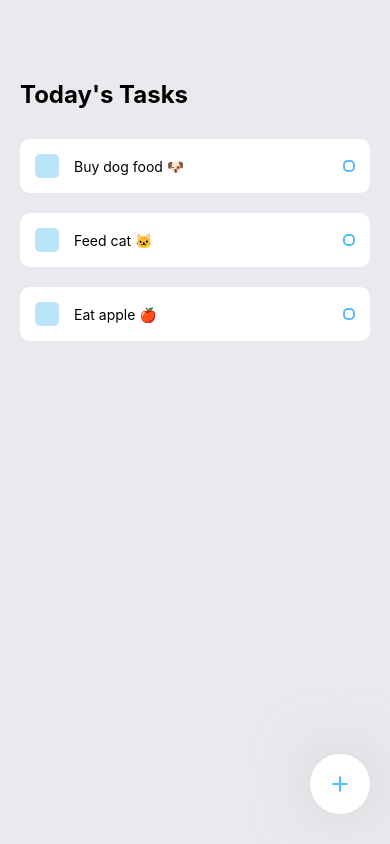
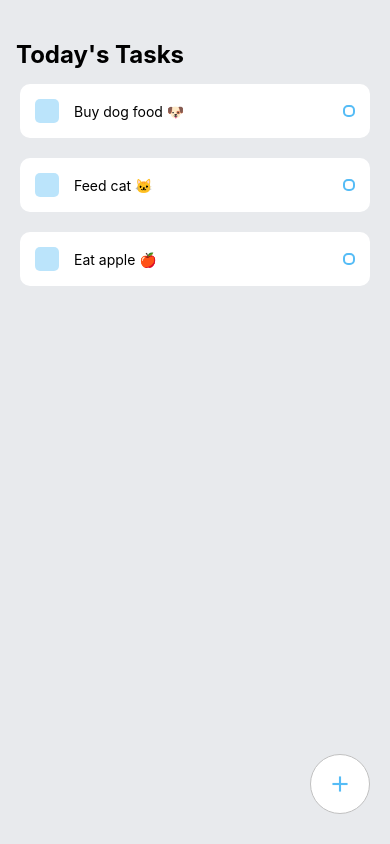
Before and after one commit to realmags/todo-app, a React Native app: screen /Home in a window 390 px wide. Built offline with nearby package versions, Linux system fonts and the light colour scheme.

Commit message:
Add stack navigation for home

```diff
--- a/App.js
+++ b/App.js
@@ -1,11 +1,15 @@
 // import { StatusBar } from "expo-status-bar";
 import React, { useState } from "react";
+import { NavigationContainer } from "@react-navigation/native";
 
 // components
-import Home from "./screens/home";
+import HomeStack from "./routes/homeStack";
 
-// todo: install stack nav
 // todo: make whole app scrollable, not just flatlist
 export default function App() {
-  return <Home />;
+  return (
+    <NavigationContainer>
+      <HomeStack />
+    </NavigationContainer>
+  );
 }
--- /dev/null
+++ b/components/DetailsHeader.jsx
@@ -0,0 +1,38 @@
+import React from "react";
+import {
+  View,
+  Text,
+  StyleSheet,
+  TouchableOpacity,
+  TouchableNativeFeedback,
+} from "react-native";
+import { MaterialIcons } from "@expo/vector-icons";
+
+// todo: make feedback circular
+export default function DetailsHeader() {
+  return (
+    // <View style={styles.headerWrapper}>
+    <TouchableNativeFeedback style={styles.deleteButton}>
+      <View style={styles.deleteWrapper}>
+        <MaterialIcons name="delete" size={24} color="#55bcf6" />
+      </View>
+    </TouchableNativeFeedback>
+    // </View>
+  );
+}
+
+const styles = StyleSheet.create({
+  deleteWrapper: {
+    padding: 5,
+    // width: 30,
+    // height: 30,
+    // borderColor: "#333",
+    // borderWidth: 1,
+    backgroundColor: "#333",
+    // borderRadius: 100,
+  },
+  deleteButton: {
+    borderRadius: 100,
+    backgroundColor: "#333",
+  },
+});
--- /dev/null
+++ b/components/HomeHeader.jsx
@@ -0,0 +1,24 @@
+import React from "react";
+import { View, Text, StyleSheet } from "react-native";
+
+export default function HomeHeader() {
+  return (
+    <View style={styles.headerWrapper}>
+      <Text style={styles.headerText}>Today's Tasks</Text>
+    </View>
+  );
+}
+
+const styles = StyleSheet.create({
+  headerWrapper: {
+    paddingTop: 40,
+    paddingBottom: 20,
+    // backgroundColor: "#fff",
+    width: "100%",
+    height: "100%",
+  },
+  headerText: {
+    fontSize: 24,
+    fontWeight: "bold",
+  },
+});
--- a/package.json
+++ b/package.json
@@ -8,11 +8,15 @@
     "eject": "expo eject"
   },
   "dependencies": {
+    "@react-navigation/native": "^6.0.1",
+    "@react-navigation/native-stack": "^6.0.2",
     "expo": "~42.0.1",
     "expo-status-bar": "~1.0.4",
     "react": "16.13.1",
     "react-dom": "16.13.1",
     "react-native": "https://github.com/expo/react-native/archive/sdk-42.0.0.tar.gz",
+    "react-native-safe-area-context": "3.2.0",
+    "react-native-screens": "~3.4.0",
     "react-native-web": "~0.13.12"
   },
   "devDependencies": {
--- /dev/null
+++ b/routes/homeStack.jsx
@@ -0,0 +1,41 @@
+import React from "react";
+import { createNativeStackNavigator } from "@react-navigation/native-stack";
+
+// screens
+import Home from "../screens/home";
+import TaskDetails from "../screens/taskDetails";
+import HomeHeader from "../components/HomeHeader";
+import DetailsHeader from "../components/DetailsHeader";
+
+const Stack = createNativeStackNavigator();
+
+export default function HomeStack() {
+  return (
+    <Stack.Navigator
+      initialRouteName="Home"
+      screenOptions={{ headerShadowVisible: false, headerTintColor: "#55bcf6" }}
+    >
+      <Stack.Screen
+        name="Home"
+        component={Home}
+        options={{
+          headerStyle: {
+            backgroundColor: "#e8eaed",
+          },
+          headerTitle: () => <HomeHeader />,
+        }}
+      />
+      <Stack.Screen
+        name="TaskDetails"
+        component={TaskDetails}
+        options={{
+          headerStyle: {
+            backgroundColor: "#fff",
+          },
+          headerTitle: "",
+          headerRight: () => <DetailsHeader />,
+        }}
+      />
+    </Stack.Navigator>
+  );
+}
--- a/screens/home.jsx
+++ b/screens/home.jsx
@@ -14,11 +14,11 @@ import Task from "../components/Task";
 import TaskForm from "../components/TaskForm";
 
 // todo: edit weird shadow of button
-export default function Home() {
+export default function Home({ navigation }) {
   const [taskItems, setTaskItems] = useState([
-    { key: "1", task: "Buy dog food 🐶" },
-    { key: "2", task: "Feed cat 🐱" },
-    { key: "3", task: "Eat apple 🍎" },
+    { key: "1", task: "Buy dog food 🐶", details: "No hay dog" },
+    { key: "2", task: "Feed cat 🐱", details: "Miming is always hungry" },
+    { key: "3", task: "Eat apple 🍎", details: "Keep the doctor away" },
   ]);
   const [toggleModal, setToggleModal] = useState(false);
 
@@ -33,12 +33,14 @@ export default function Home() {
     <View style={styles.container}>
       {/* today's tasks */}
       <View style={styles.tasksWrapper}>
-        <Text style={styles.sectionTitle}>Today's Tasks</Text>
+        {/* <Text style={styles.sectionTitle}>Today's Tasks</Text> */}
         <View style={styles.items}>
           <FlatList
             data={taskItems}
             renderItem={({ item }) => (
-              <TouchableOpacity>
+              <TouchableOpacity
+                onPress={() => navigation.navigate("TaskDetails", { item })}
+              >
                 <Task text={item.task} />
               </TouchableOpacity>
             )}
@@ -70,7 +72,7 @@ const styles = StyleSheet.create({
   },
   tasksWrapper: {
     flex: 1,
-    paddingTop: 80,
+    // paddingTop: 80,
     paddingHorizontal: 20,
     paddingBottom: 80,
   },
@@ -80,7 +82,7 @@ const styles = StyleSheet.create({
   },
   items: {
     flex: 1,
-    marginTop: 30,
+    marginTop: 20,
   },
   writeTaskWrapper: {
     position: "absolute",
@@ -107,6 +109,9 @@ const styles = StyleSheet.create({
     position: "absolute",
     right: 20,
     bottom: 30,
+    // test
+    // backgroundColor: "#fff",
+    // borderRadius: 60,
   },
   addButton: {
     width: 60,
@@ -115,10 +120,12 @@ const styles = StyleSheet.create({
     borderRadius: 60,
     // ! weird shadow border
     // elevation: 1,
-    shadowOffset: { width: 1, height: -2 },
-    shadowOpacity: 0.6,
-    shadowRadius: 60,
-    shadowColor: "#c0c0c0",
+    // shadowOffset: { width: 1, height: -2 },
+    // shadowOpacity: 0.6,
+    // shadowRadius: 60,
+    // shadowColor: "#c0c0c0",
+    borderColor: "#c0c0c0",
+    borderWidth: 1,
     justifyContent: "center",
     alignItems: "center",
   },
--- /dev/null
+++ b/screens/taskDetails.jsx
@@ -0,0 +1,41 @@
+import React from "react";
+import { View, Text, StyleSheet, SafeAreaView, Platform } from "react-native";
+import { MaterialIcons } from "@expo/vector-icons";
+
+// * consider adding timestamp
+// todo: add custom header to navigation
+export default function TaskDetails({ navigation, route }) {
+  const { item } = route.params;
+
+  return (
+    <SafeAreaView style={styles.taskDetailsWrapper}>
+      <Text style={styles.taskTitle}>{item.task}</Text>
+      <View style={styles.detailsContentWrapper}>
+        <MaterialIcons name="waves" size={24} color="#55bcf6" />
+        {/* <MaterialIcons name='wb-cloudy' /> */}
+        <Text style={styles.detailsText}>{item.details}</Text>
+      </View>
+      {/* timestamp */}
+    </SafeAreaView>
+  );
+}
+
+const styles = StyleSheet.create({
+  taskDetailsWrapper: {
+    flex: 1,
+    backgroundColor: "#fff",
+    paddingHorizontal: 20,
+    paddingTop: Platform.OS === "android" ? 20 : 0,
+  },
+  taskTitle: {
+    fontSize: 26,
+    paddingBottom: 20,
+  },
+  detailsContentWrapper: {
+    flexDirection: "row",
+  },
+  detailsText: {
+    fontSize: 16,
+    paddingHorizontal: 10,
+  },
+});
```
Also changed, not shown: 1 other file (tests, documents, lock files or other folders).
